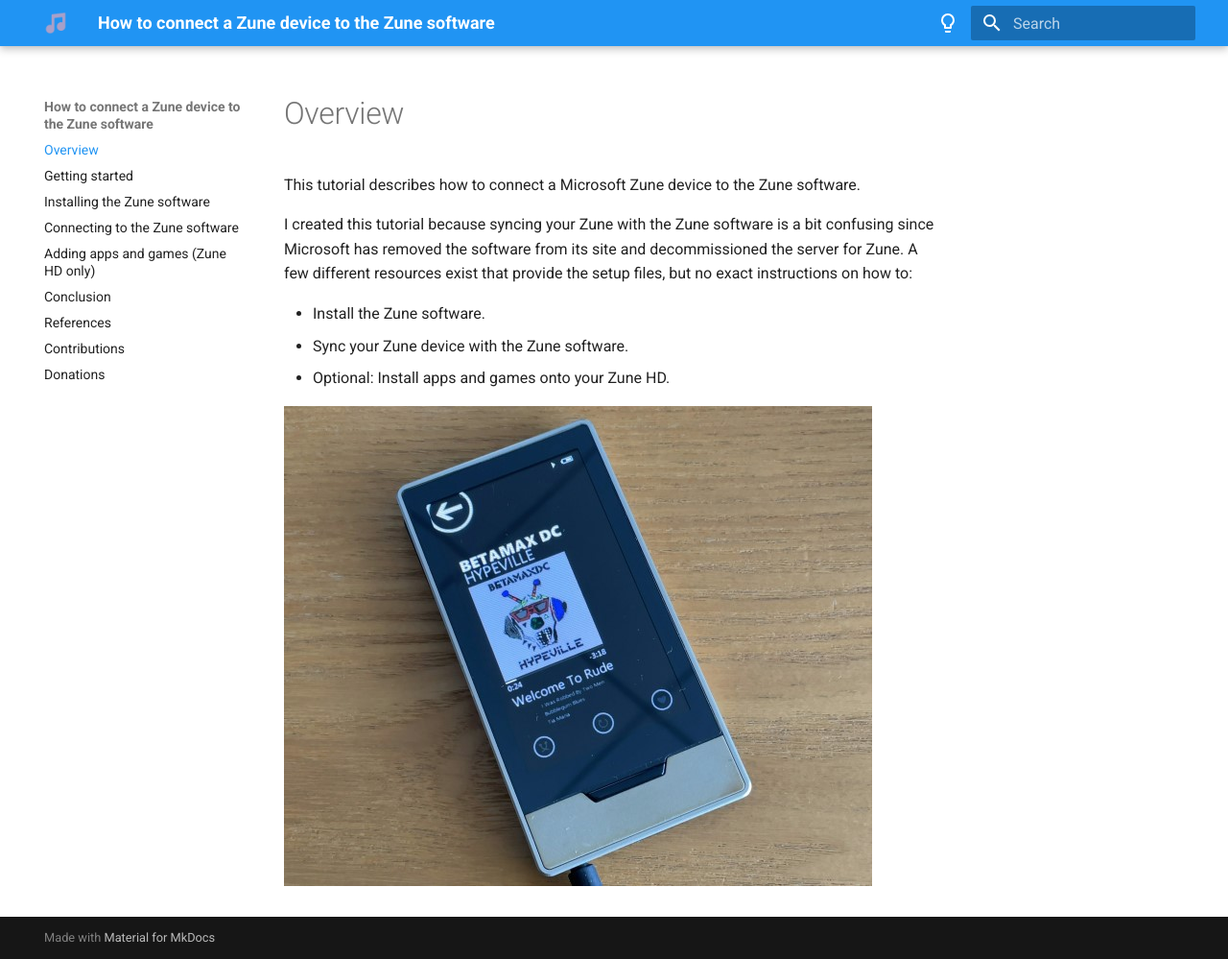
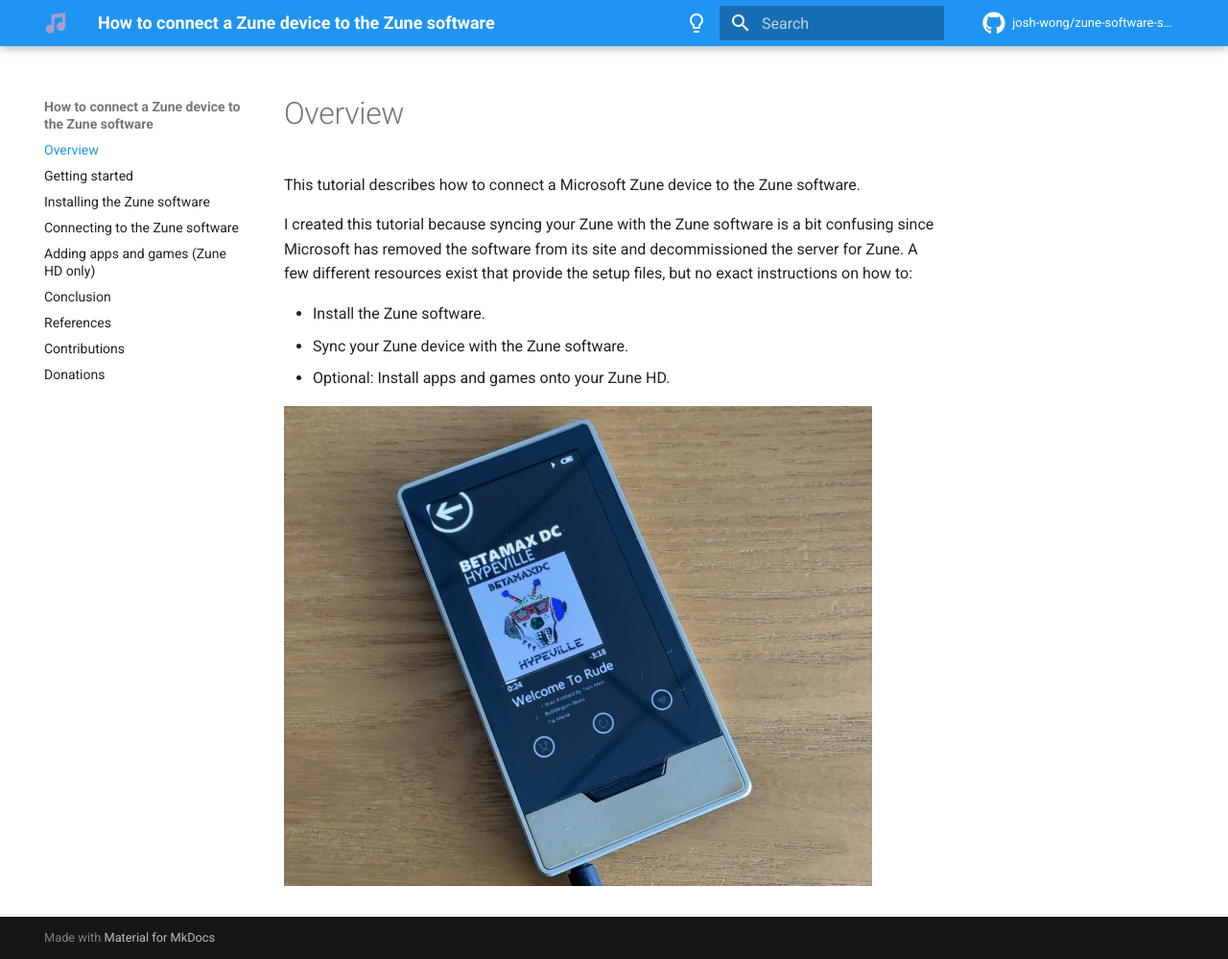
Before and after one commit to josh-wong/zune-software-setup, an MkDocs documentation site: the page built from docs/index.md, in a window 1280 px wide and 999 px high. Shown: the whole window at 96% size. Built offline with MkDocs 1.6.1 and Material for MkDocs 9.7.7, drawn with Linux system fonts in a browser that asks for light colours; comment, search, counter and statistics services are not loaded; some of the changed lines change nothing that is shown.

Commit message:
Re-add repo link

```diff
--- a/mkdocs.yml
+++ b/mkdocs.yml
@@ -3,12 +3,12 @@
 
 # adds repo details in the top right-hand corner; removing since it's
 # to have in a multidocs site
-# repo_name: josh-wong/zune-software-setup
-# repo_url: https://github.com/josh-wong/zune-software-setup
+repo_name: josh-wong/zune-software-setup
+repo_url: https://github.com/josh-wong/zune-software-setup
 # removes the edit page button since there's a conflict with having the edit
 # page button on both single docs sites and this multidocs site; doesn't seem
 # to be a way to remove it from one site and keep it on the other
-# edit_uri: edit/main/docs/
+edit_uri: ""
 
 plugins:
   - search
```
